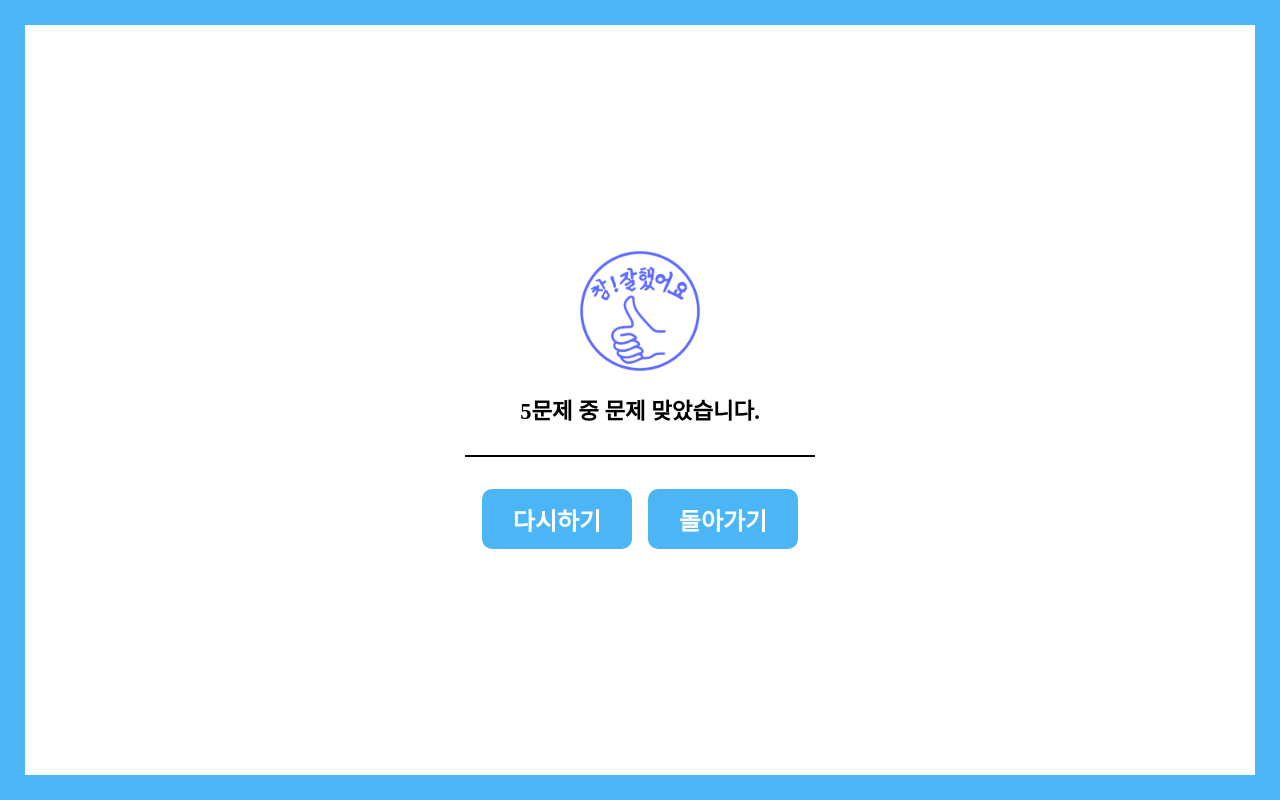
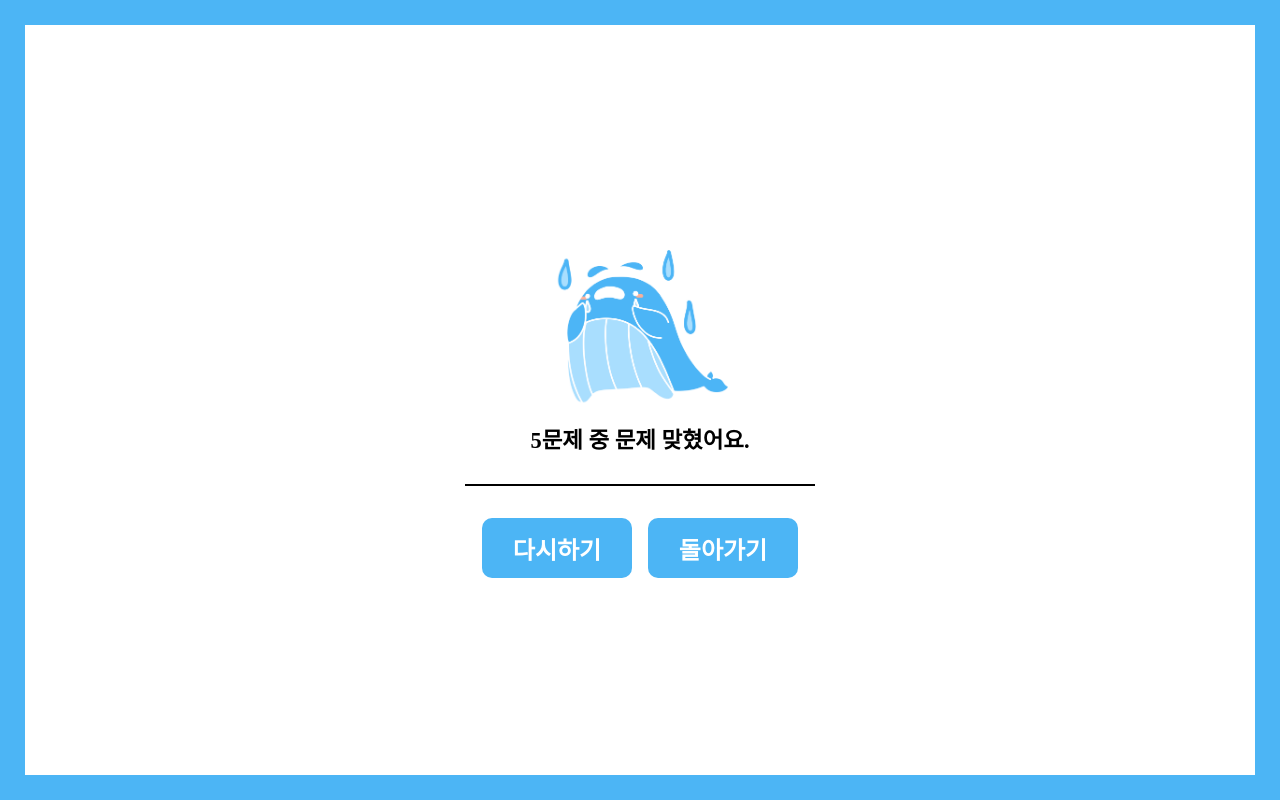
Before and after one commit to Tenykim1109/Why-Fi, a React (Create React App) app in the folder frontend/: page /quiz/result in a window 1280 px wide. Built offline with nearby package versions, Linux system fonts and the light colour scheme.

Commit message:
FEAT: modify quiz img

```diff
--- a/frontend/src/pages/quiz/Result.js
+++ b/frontend/src/pages/quiz/Result.js
@@ -3,10 +3,12 @@ import React, {
 } from 'react';
 import { useNavigate, useLocation } from 'react-router-dom';
 import styled from 'styled-components';
-// import axios from 'axios';
 
 import QuizButton from './QuizButton';
-import VeryGood from '../../components/VeryGood';
+// import VeryGood from '../../components/VeryGood';
+import Whale from '../../components/whale.png'
+import WhaleSmile from '../../components/whale_smile.jpg'
+import WhaleCry from '../../components/whale_cry.jpg'
 
 const Result = () => {
 
@@ -15,6 +17,25 @@ const Result = () => {
   // console.log('state', state)
   // const [correct, setCorrect] = useState(0)
   // console.log(setCorrect)
+
+  const ReturnImg = () => {
+    if (state >= 4) {
+      return (
+        <IMG src={WhaleSmile} alt='whale_smile' />
+      )
+    }
+    else if (state >= 2) {
+      return (
+        <IMG src={Whale} alt='whale' />
+      )
+    }
+    else {
+      return (
+        <IMG src={WhaleCry} alt='whale_cry' />
+      )
+    }
+  }
+  console.log(ReturnImg)
 
   const startQuiz = () => {
     navigate('/quiz/start')
@@ -25,9 +46,10 @@ const Result = () => {
 
   return (
     <DIV flex={true}>
-      <VeryGood />
+      {/* <VeryGood /> */}
+      <ReturnImg />
       <Text>
-        5문제 중 {state}문제 맞았습니다.
+        5문제 중 {state}문제 맞혔어요.
       </Text>
       <Line />
       <div>
@@ -61,7 +83,12 @@ const Line = styled.hr`
 const Text = styled.p`
   font-weight: bold;
   font-size: 1.4rem;
+  margin-top: 0;
 `
 
+const IMG = styled.img`
+  width: 200px;
+  height: 200px;
+`
 
 export default Result;
```
Also changed, not shown: frontend/src/pages/quiz/Quiz.js (+6 -1 lines), frontend/src/components/whale_cry.jpg (added).
